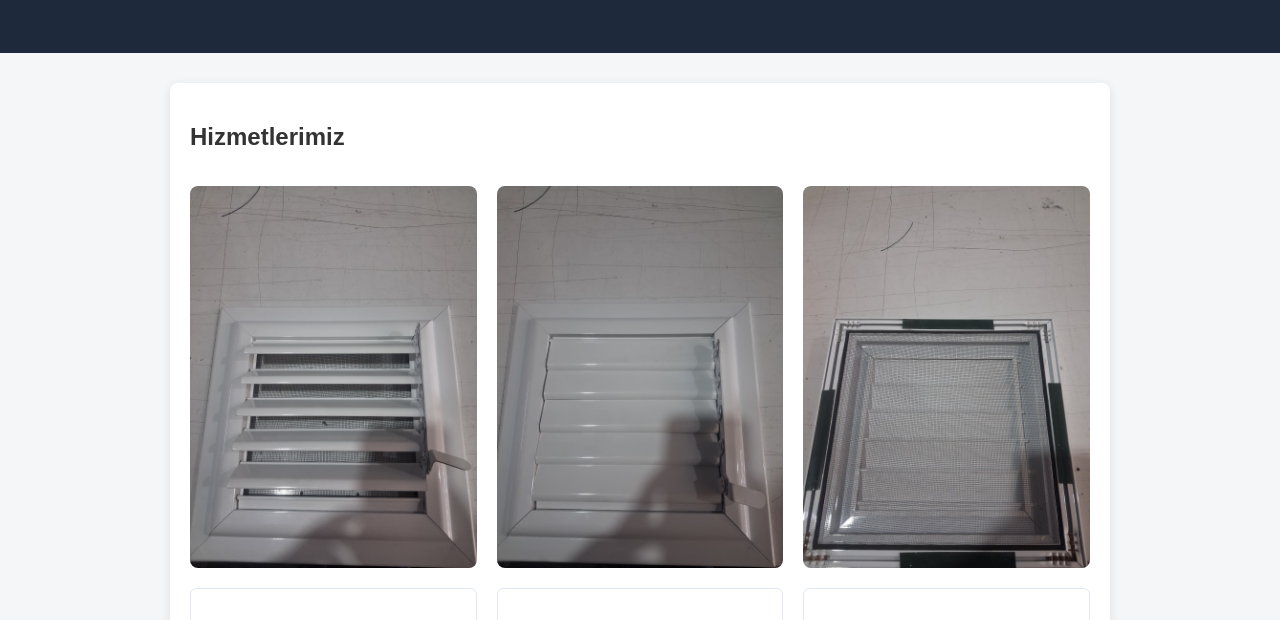
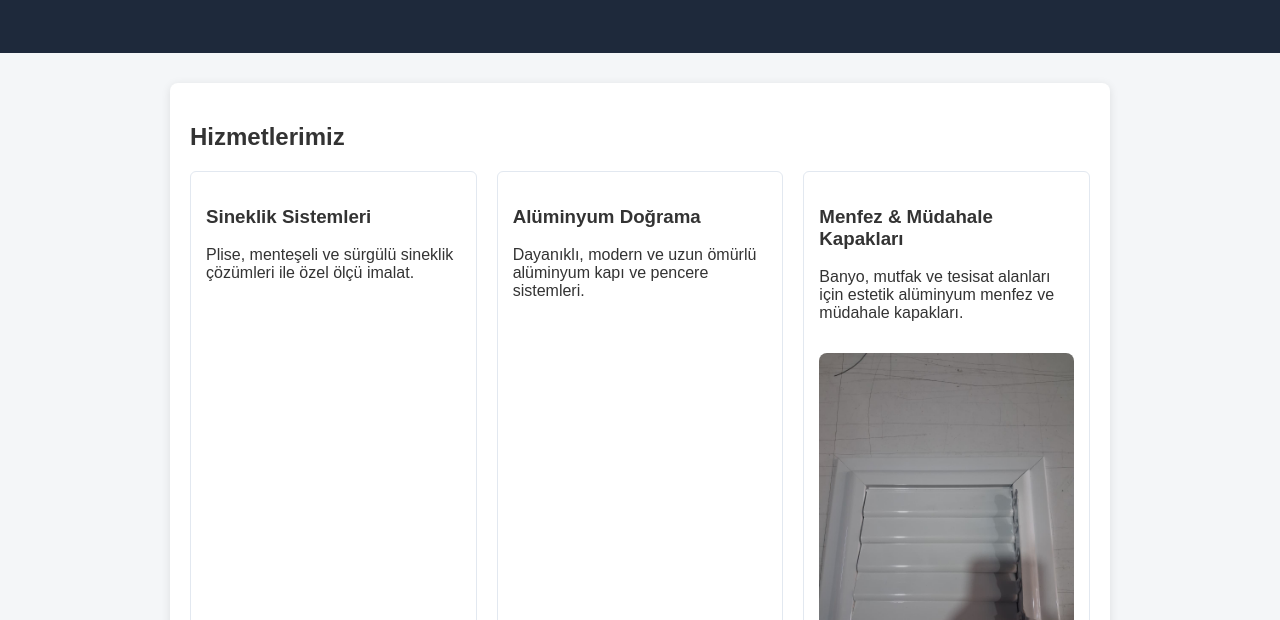
Before and after one commit to resulcanergin05-gif/er-menfez, a plain HTML site: page index.html in a window 1280 px wide. Shown: the part 109-729 px from the top of the page. Drawn offline with Linux system fonts and the light colour scheme.

Commit message:
Update index.html

```diff
--- a/index.html
+++ b/index.html
@@ -25,9 +25,6 @@
 <div class="container">
     <h2>Hizmetlerimiz</h2>
     <div class="hizmetler">
-        <img src="5c07673a-5136-4fa4-974b-7a654e169723.jpg" alt="Alüminyum İşlerimiz" style="width:100%; border-radius:8px; margin-top:15px;">
-<img src="61aff3f8-971e-4e92-9b1a-cee32e43b2eb.jpg" alt="Sineklik Modelleri" style="width:100%; border-radius:8px; margin-top:15px;">
-<img src="81a831f3-0f2a-4575-9383-28c899417ea7.jpg" alt="Menfez Sistemleri" style="width:100%; border-radius:8px; margin-top:15px;">
         <div class="kart">
             <h3>Sineklik Sistemleri</h3>
             <p>Plise, menteşeli ve sürgülü sineklik çözümleri ile özel ölçü imalat.</p>
```
